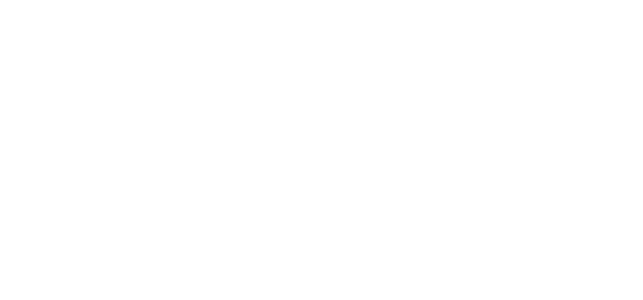
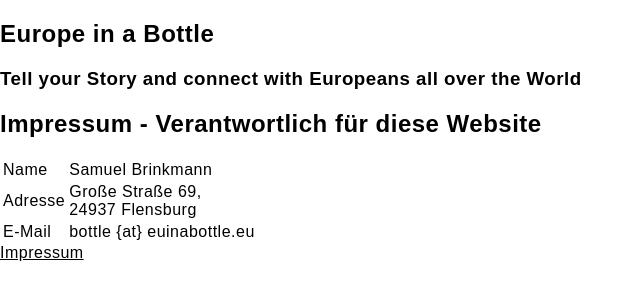
Before and after one commit to roikiermedia/europeinabottle, a Nuxt app: page /impressum in a window 1280 px wide. Before the commit this address had no page. Shown: the top 300 px of the page, without its empty margins (0-643 px from the left). Built offline with nearby package versions, Linux system fonts and the light colour scheme.

Commit message:
impressum und layout verbessert

```diff
--- a/layouts/default.vue
+++ b/layouts/default.vue
@@ -1,6 +1,9 @@
 <template>
   <div>
+    <h2>Europe in a Bottle</h2>
+    <h3>Tell your Story and connect with Europeans all over the World</h3>
     <nuxt/>
+    <div><a href="impressum">Impressum</a></div>
   </div>
 </template>
 
--- /dev/null
+++ b/pages/impressum.vue
@@ -0,0 +1,28 @@
+<template>
+  <section>
+    <h2>Impressum - Verantwortlich für diese Website</h2>
+    <table>
+      <tr>
+        <td>Name</td>
+        <td>Samuel Brinkmann</td>
+      </tr>
+      <tr>
+        <td>Adresse</td>
+        <td>Große Straße 69, <br/>24937 Flensburg</td>
+      </tr>
+      <tr>
+        <td>E-Mail</td>
+        <td>bottle {at} euinabottle.eu</td>
+      </tr>
+    </table>
+  </section>
+</template>
+
+<script>
+export default {
+  name: 'impressum',
+};
+</script>
+
+<style scoped>
+</style>
--- a/pages/index.vue
+++ b/pages/index.vue
@@ -1,6 +1,11 @@
 <template>
   <section>
     <button @click="testFillout">Fillout</button>
+
+    <div v-if="messageSendSuccess">
+      Hey, you just send your bottle and this is awesome! Some one else will be really happy hearing from you. Just give us a second to find your personal bottle.
+    </div>
+
     <div>
       <span>Your name:* </span>
       <input v-model="userName" placeholder="Write your name">
@@ -25,14 +30,12 @@
     <input type="checkbox" id="checkbox" v-model="checked">* Please check that you are following <a href="#">Our Guidlines</a>
 
     <br/>
-    <button>Send your bottle away</button>
+    <button @click="sendBottle">Send your bottle away</button>
 
     <p>
       You need to fill out your name and a message for sending your bottle away.
     </p>
 
-    <button @click="testpost">test post</button>
-    <button @click="testget">test get</button>
   </section>
 </template>
 
@@ -48,10 +51,11 @@
       userMessage: '',
       userTwitterHandle: '',
       checked: false,
+      messageSendSuccess: false,
     };
   },
   methods: {
-    testpost() {
+    sendBottle() {
       axios.post('/api/message', { message: {
         userName: this.userName,
         userLocation: this.userLocation,
@@ -60,6 +64,7 @@
       },
       });
       console.log('Send');
+      this.messageSendSuccess = true;
     },
     async testget() {
       let message = await axios.get('/api/randommessage');
@@ -68,7 +73,7 @@
     testFillout() {
       this.userName = 'Beate Beispiel';
       this.userLocation = 'Hamburg, German';
-      this.userMessage = 'You are awesome! Hamburg is small cool border town in the centry of europe. Tschüß und Good Bye';
+      this.userMessage = new Date().getTime() + ' You are awesome! Hamburg is small cool border town in the centry of europe. Tschüß und Good Bye';
       this.userTwitterHandle = '@euinabottle';
     },
   },
```
